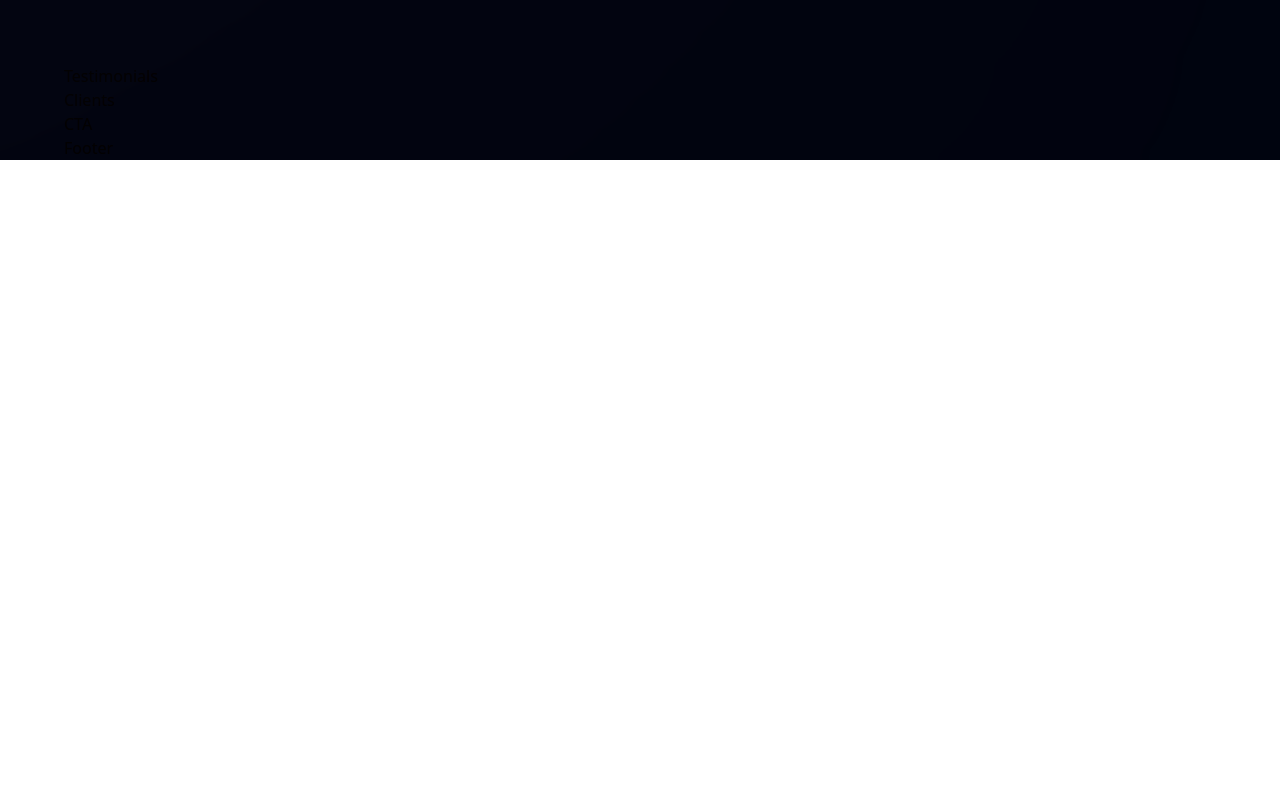
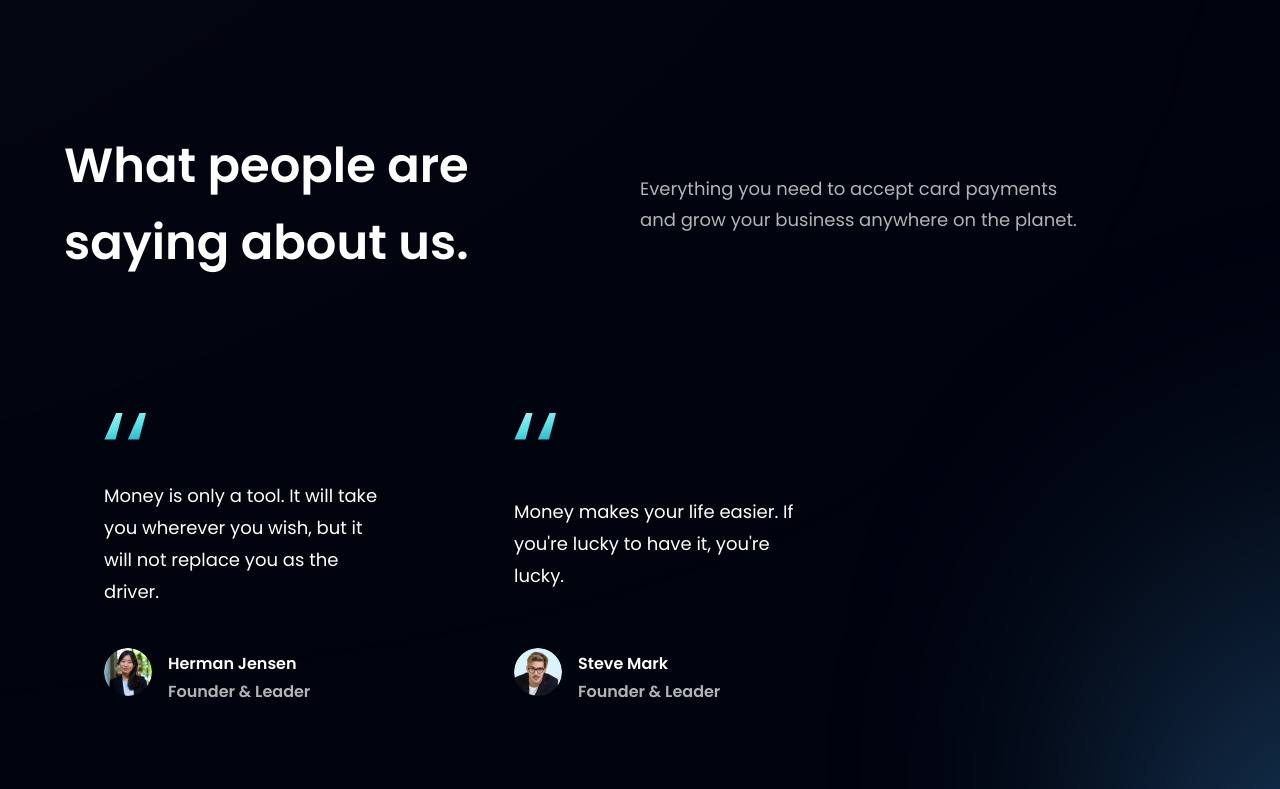
Before and after one commit to ArbaazKhan1/bank_app, a React (Vite) app: page / in a window 1280 px wide. Shown: the part 2591-3380 px from the top of the page. Before the commit the page ends 2751 px from the top, so only its background shows below. Built offline with nearby package versions, Linux system fonts and the light colour scheme.

Commit message:
added Testomonial and feedback

```diff
--- a/src/components/FeedbackCard.jsx
+++ b/src/components/FeedbackCard.jsx
@@ -1,8 +1,21 @@
 import React from 'react'
+import { quotes } from '../assets'
 
-const FeedbackCard = () => {
+
+const FeedbackCard = ({content, name, title, img }) => {
   return (
-    <div>FeedbackCard</div>
+    <div className='flex justify-between flex-col px-10 py-12 rounded-[20px] max-w-[370px] md:mr-10 sm:mr-5 mr-0 my-5 feedback-card'>
+      <img src={quotes} alt="quotes" className='w-[42px] h-[27px] object-contain' />
+      <p className='font-poppins font-normal text-[18px] leading-[32px] text-white my-10'>{content}</p>
+
+      <div className='flex flex-row'>
+        <img src={img} alt={name} className='w-[48px] h-[48px] rounded-full' />
+        <div className='flex flex-col ml-4'>
+          <h4 className='font-poppins font-semibold text=[20px] leading-[32px] text-white'>{name}</h4>
+          <p className='font-poppins font-semibold text=[16px] leading-[24px] text-dimWhite'>{title}</p>
+        </div>
+      </div>
+    </div>
   )
 }
 
--- a/src/components/Testimonials.jsx
+++ b/src/components/Testimonials.jsx
@@ -1,8 +1,27 @@
 import React from 'react'
+import { feedback } from '../constants'
+import styles from '../style'
+import FeedbackCard from './FeedbackCard'
+
 
 const Testimonials = () => {
   return (
-    <div>Testimonials</div>
+    <section id='clients' className={`${styles.paddingY} ${styles.flexCenter} flex-col relative`}>
+      <div className='absolute z-[0] w-[60%] h-[60%] -right-[50%] rounded-full blue__gradient bottom-40'/>
+
+      <div className='w-full flex justify-between items-center md:flex-row flex-col sm:mb-16 mb-6 relative z-[1]'>
+        <h1 className={styles.heading2}>What people are <br className='sm:block hidden'/> saying about us.</h1>
+        <div className='w-full md:mt-0 mt-6'>
+          <p className={`${styles.paragraph} text-left max-w-[450px]`}>Everything you need to accept card payments and grow your business anywhere on the planet.</p>
+        </div>
+      </div>
+
+      <div className='flex flex-wrap sm:justify-start justify-center w-full feedback-container relative z-[1]'>
+        {feedback.map((card) => (
+          <FeedbackCard key={card.id} {...card} />
+        ))}
+      </div>
+    </section>
   )
 }
 
```
